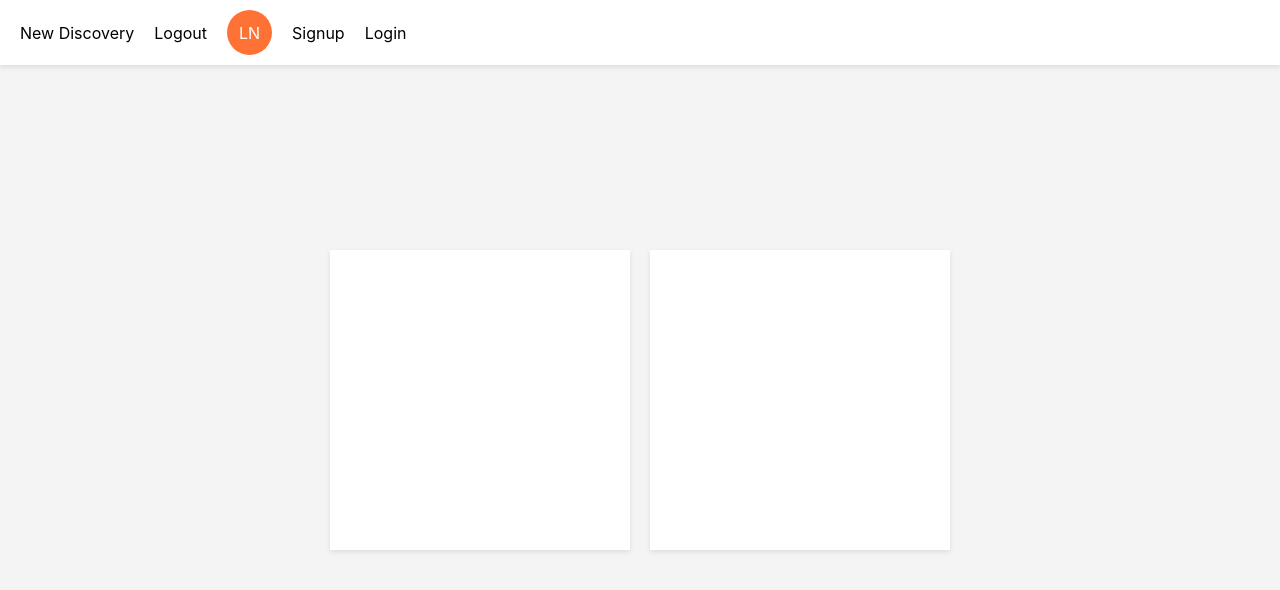
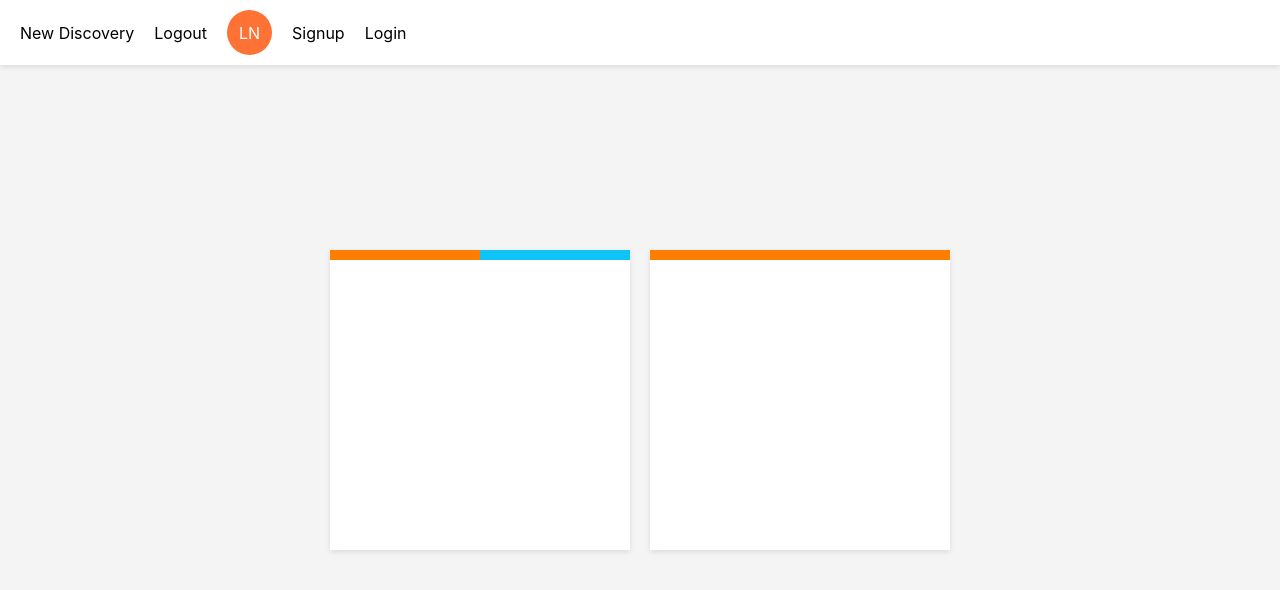
Before and after one commit to LaupWing/daily-achievements, a React (Create React App) app: page / in a window 1280 px wide. Shown: the top 590 px of the page. Built offline with nearby package versions, Linux system fonts and the light colour scheme.

Commit message:
added color indicator

```diff
--- a/src/day/Day.js
+++ b/src/day/Day.js
@@ -1,15 +1,27 @@
 import React from 'react'
 import {connect} from 'react-redux'
 const Day = ({day, skills}) => {
-    console.log(day,skills)
+
     const skillColors = skills.filter(skill=>{
         return day.learned.some(l=>l.skill === skill.title)
     })
-    console.log(skillColors)
+    const calcWidth = ()=>{
+       return 100/skillColors.length +'%'
+    }
+    const setStyle = (sc)=>{
+        return{
+            background: sc.color,
+            width: calcWidth()
+        }
+    }
     return (
         <div className="day">
             <div className="skill-indicator">
-
+                {skillColors && skillColors.map(sc=>{
+                    return(
+                        <div className="skill-color" style={setStyle(sc)}></div>
+                    )
+                })}
             </div>
         </div>
     )
--- a/src/index.css
+++ b/src/index.css
@@ -80,3 +80,13 @@ li{
     margin: 0 10px;
     box-shadow: var(--shadow);
 }
+
+.Dashboard .day .skill-indicator{
+    width: 100%;
+    display: flex;
+}
+.Dashboard .day .skill-indicator .skill-color{
+    width: 50%;
+    height: 10px;
+    background: orange;
+}
```
